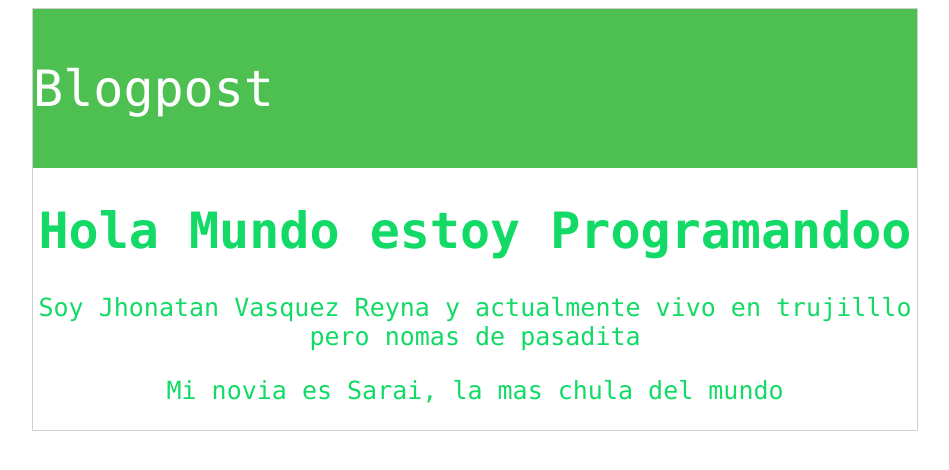
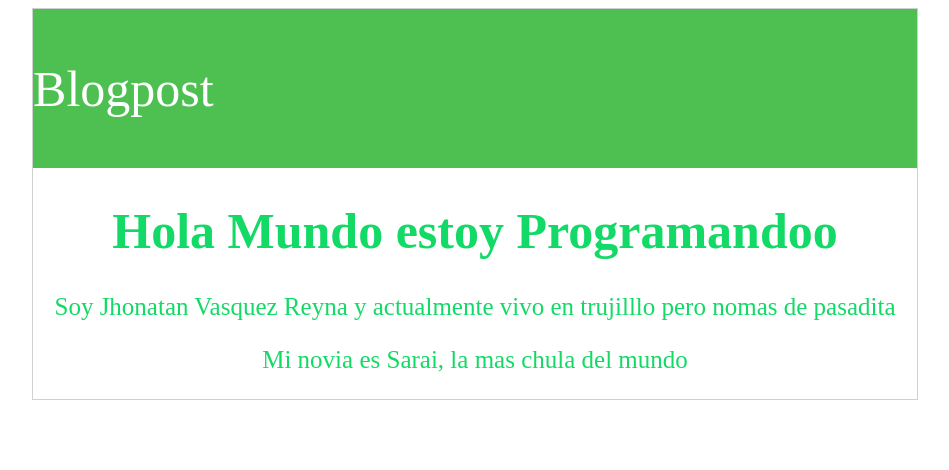
Before and after one commit to Jhonatan141200/blog, a plain HTML site: page index.html in a window 1280 px wide. Shown: the whole page, without its empty margins (165-1114 px from the left). Drawn offline with Linux system fonts and the light colour scheme.

Commit message:
este es lo ultimo en cabezera 3

```diff
--- a/css/styles.css
+++ b/css/styles.css
@@ -1,6 +1,6 @@
 body {
   text-align: center;
-  font-family: 'Consolas';
+  font-family: 'Consolas1';
   font-size: 25px;
   color: #13da66;
 }
```
